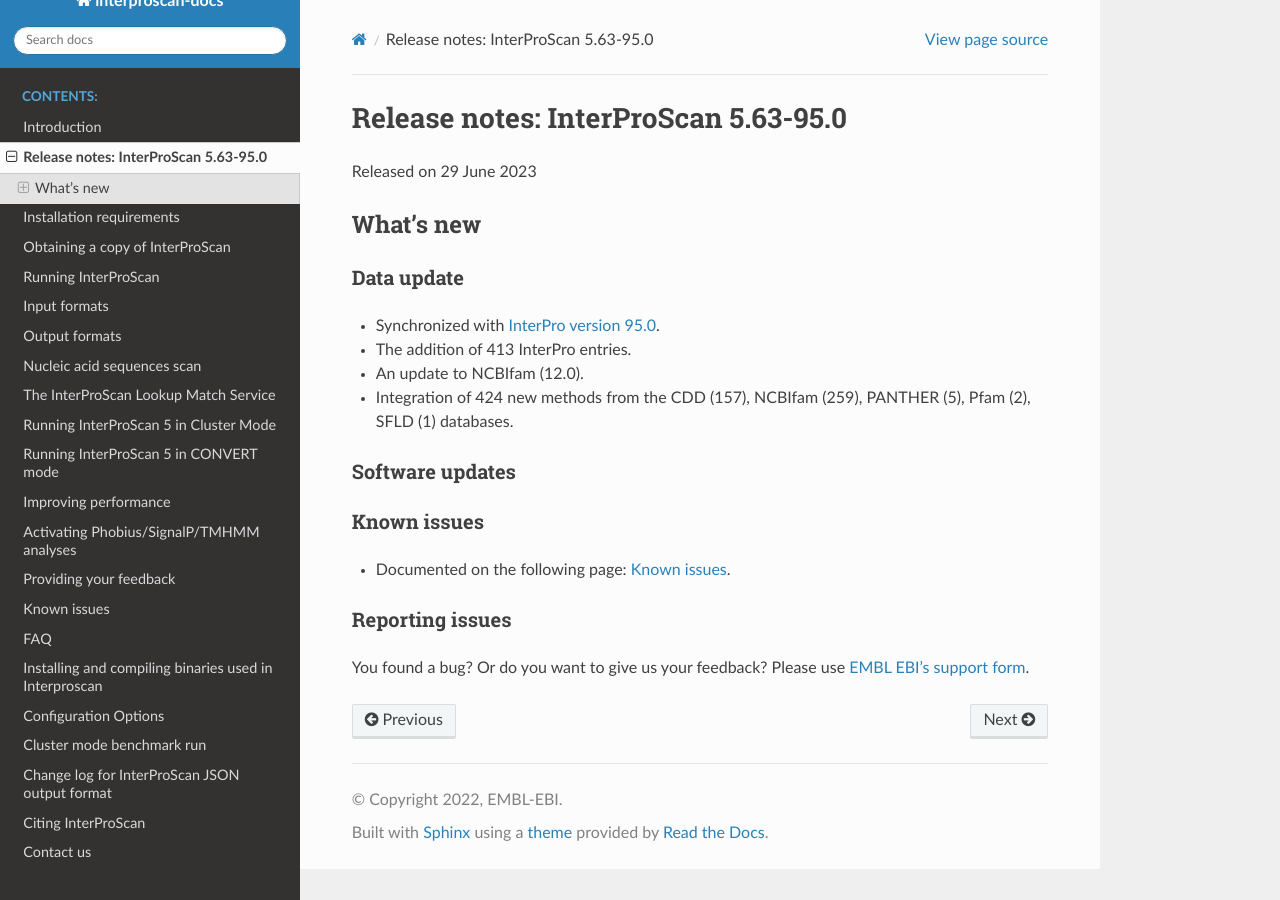
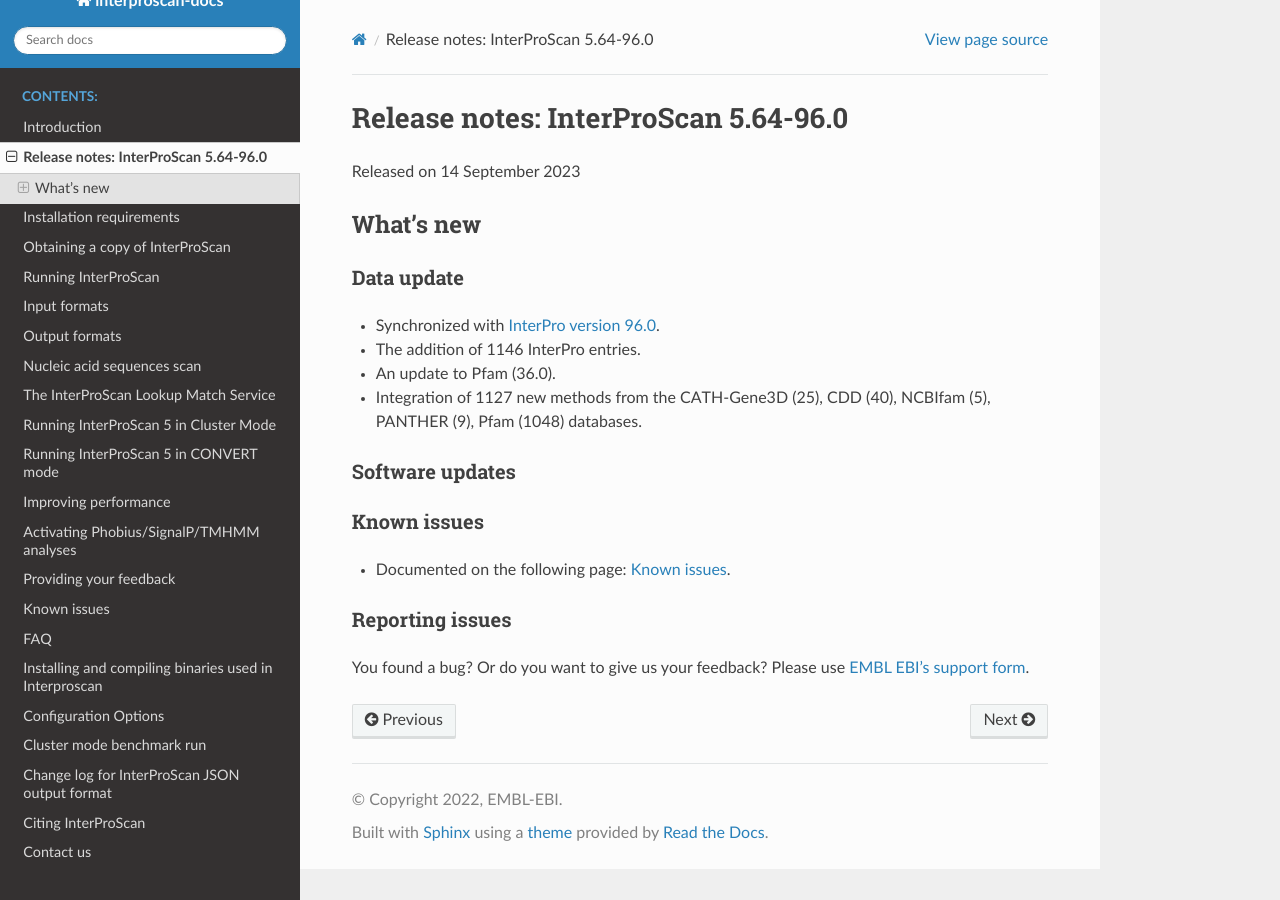
Before and after one commit to ebi-pf-team/interproscan-docs, a Sphinx documentation site: the page built from docs/ReleaseNotes.rst, in a window 1280 px wide. Built offline with Sphinx 7.4.7 and the Read the Docs theme 2.0.0, drawn with Linux system fonts in a browser that asks for light colours.

Commit message:
5.64-96.0 update

```diff
--- a/docs/OutputFormats.rst
+++ b/docs/OutputFormats.rst
@@ -160,7 +160,7 @@
 
 Listed below are the XSD files for the InterProScan 5 XML output format (with the InterProScan release versions they apply to noted in brackets afterwards).
 
-- `interproscan-model-4.6.xsd <http://ftp.ebi.ac.uk/pub/software/unix/iprscan/5/schemas/interproscan-model-4.6.xsd>`__ (as produced by InterProScan 5 from version 5.63-95.0 onwards)
+- `interproscan-model-4.6.xsd <http://ftp.ebi.ac.uk/pub/software/unix/iprscan/5/schemas/interproscan-model-4.6.xsd>`__ (as produced by InterProScan 5 from version 5.64-96.0 onwards)
 - `interproscan-model-4.5.xsd <http://ftp.ebi.ac.uk/pub/software/unix/iprscan/5/schemas/interproscan-model-4.5.xsd>`__ (as produced by InterProScan 5 from version 5.51-85.0 to 5.62-94.0)
 - `interproscan-model-3.0.xsd <http://ftp.ebi.ac.uk/pub/software/unix/iprscan/5/schemas/interproscan-model-3.0.xsd>`__ (as produced by InterProScan 5 from version 5.31-70.0 to 5.50-84.0)
 - `interproscan-model-2.2.xsd <http://ftp.ebi.ac.uk/pub/software/unix/iprscan/5/schemas/interproscan-model-2.2.xsd>`__ (as produced by InterProScan 5 from version 5.28-67.0 to 5.30-69.0)
--- a/docs/ReleaseNotes.rst
+++ b/docs/ReleaseNotes.rst
@@ -1,7 +1,7 @@
-Release notes: InterProScan 5.63-95.0
+Release notes: InterProScan 5.64-96.0
 =====================================
 
-Released on 29 June 2023
+Released on 14 September 2023
 
 What’s new
 ~~~~~~~~~~
@@ -9,10 +9,10 @@
 Data update
 ^^^^^^^^^^^
 
--  Synchronized with `InterPro version 95.0 <http://www.ebi.ac.uk/interpro/release_notes/95.0/>`__.
--  The addition of 413 InterPro entries.
--  An update to NCBIfam (12.0).
--  Integration of 424 new methods from the CDD (157), NCBIfam (259), PANTHER (5), Pfam (2), SFLD (1) databases.
+-  Synchronized with `InterPro version 96.0 <http://www.ebi.ac.uk/interpro/release_notes/96.0/>`__.
+-  The addition of 1146 InterPro entries.
+-  An update to Pfam (36.0).
+-  Integration of 1127 new methods from the CATH-Gene3D (25), CDD (40), NCBIfam (5), PANTHER (9), Pfam (1048) databases.
 
 Software updates
 ^^^^^^^^^^^^^^^^
```
Also changed, not shown: docs/HowToDownload.rst (+6 -6 lines), docs/LocalLookupService.rst (+15 -15 lines).
